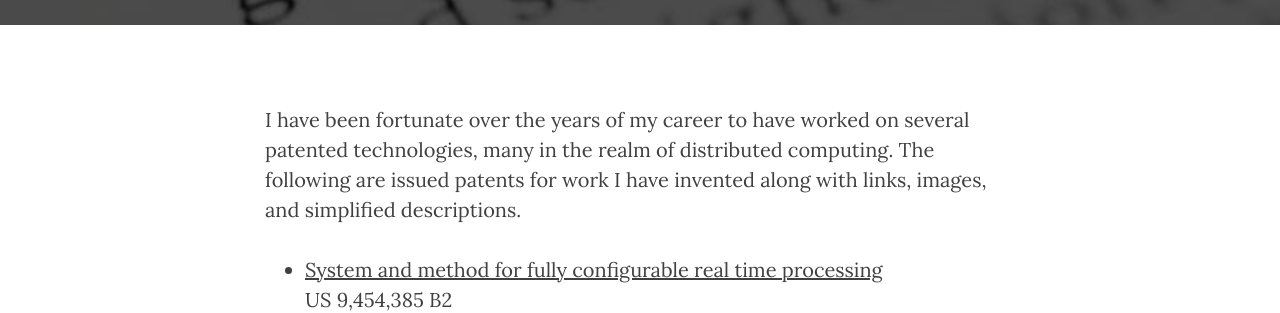
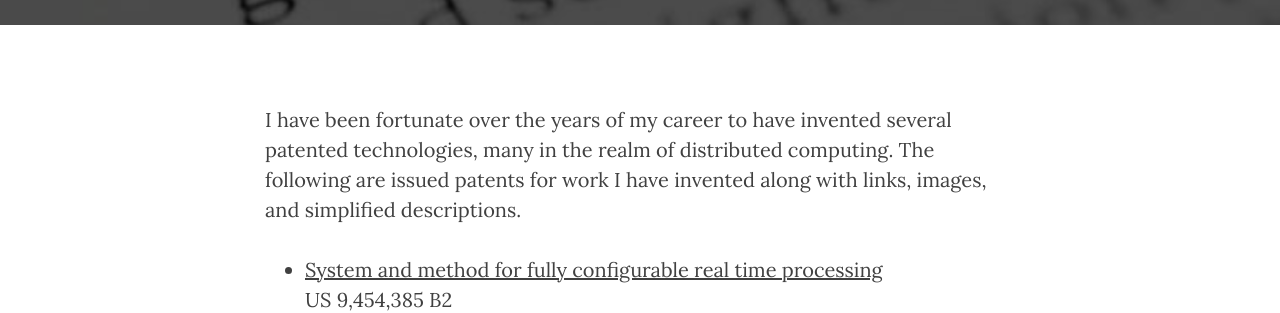
Before and after one commit to mattdodge/.codes, a Jekyll site: the page built from pages/patents.md, in a window 1280 px wide and 900 px high. Shown: the part 397-710 px from the top of the window. Built offline with Jekyll 4.4.1, drawn with Linux system fonts in a browser that asks for light colours; nearby versions of some CDN libraries; comment, search, counter and statistics services are not loaded.

Commit message:
Change patent wording

```diff
--- a/pages/patents.md
+++ b/pages/patents.md
@@ -6,7 +6,7 @@ header-img: "img/patents.jpg"
 header-opacity: dark
 ---
 
-I have been fortunate over the years of my career to have worked on several patented technologies, many in the realm of distributed computing. The following are issued patents for work I have invented along with links, images, and simplified descriptions.
+I have been fortunate over the years of my career to have invented several patented technologies, many in the realm of distributed computing. The following are issued patents for work I have invented along with links, images, and simplified descriptions.
 
  - [System and method for fully configurable real time processing](https://patents.google.com/patent/US9454385B2)
  US 9,454,385 B2
```
